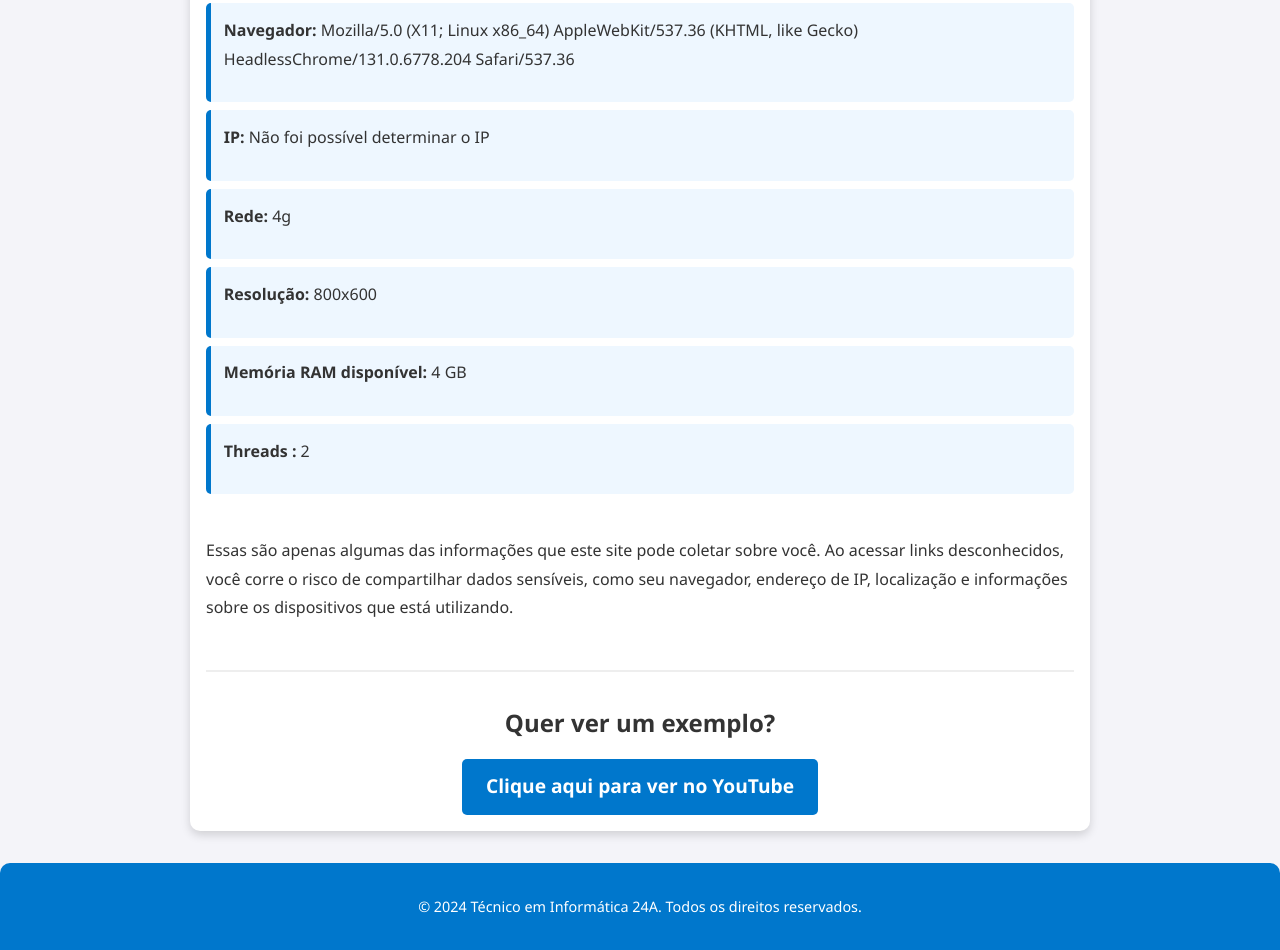
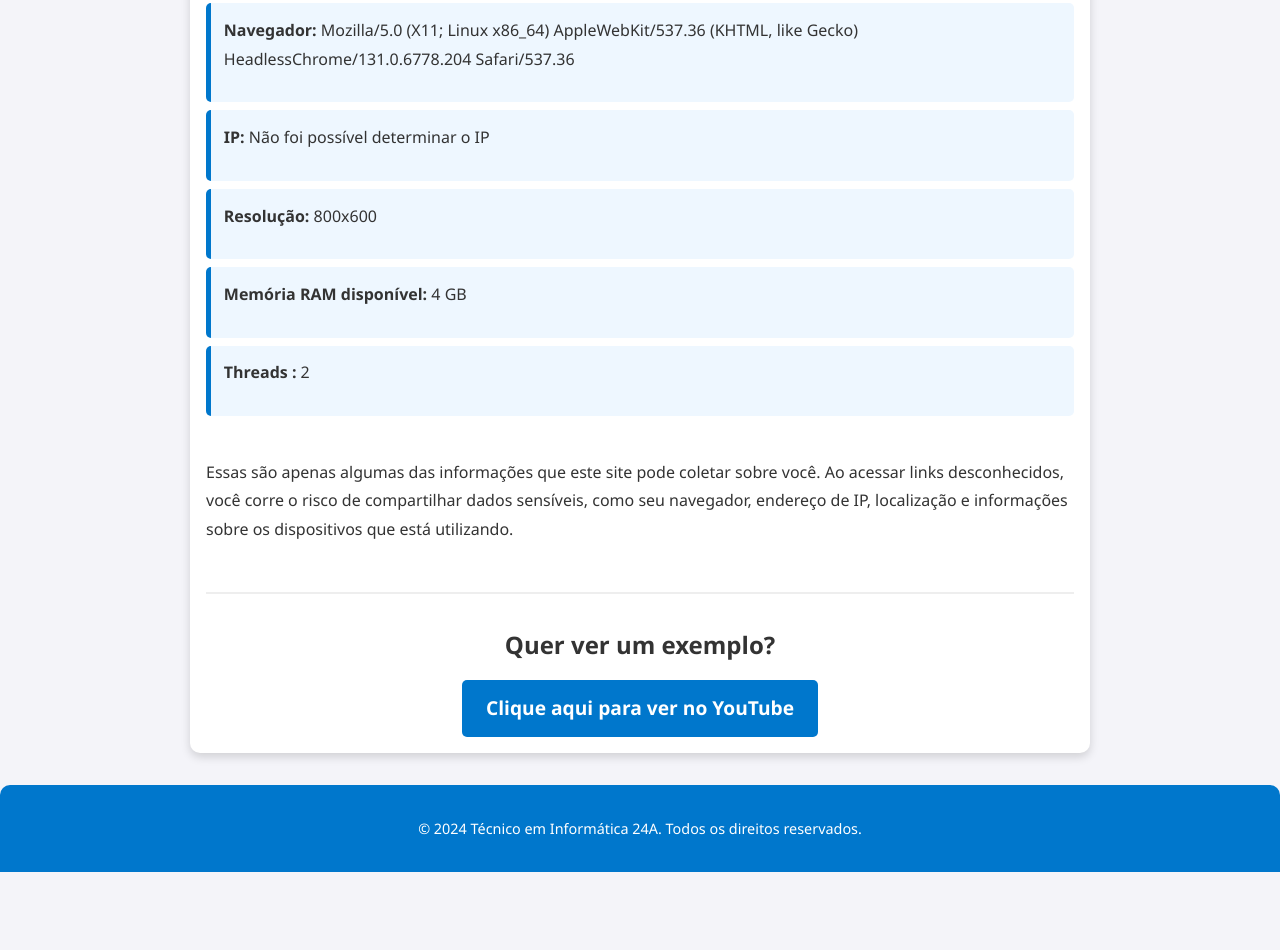
Before and after one commit to PatrickGimenes/seguranca-online, a plain HTML site: page index.html in a window 1280 px wide. Shown: the part 1015-1965 px from the top of the page. After the commit the page ends 1887 px from the top, so only its background shows below. Drawn offline with Linux system fonts and the light colour scheme; no server answers.

Commit message:
remove network type

```diff
--- a/index.html
+++ b/index.html
@@ -87,9 +87,9 @@
           <li>
             <p><strong>IP:</strong> <span id="ip"></span></p>
           </li>
-          <li>
+          <!-- <li>
             <p><strong>Rede:</strong> <span id="network"></span></p>
-          </li>
+          </li>-->
           <li>
             <p><strong>Resolução:</strong> <span id="tela"></span></p>
           </li>
--- a/script.js
+++ b/script.js
@@ -14,10 +14,10 @@ document.addEventListener("DOMContentLoaded", () => {
     });
 
   // Coletando informações de rede
-  const network = navigator.connection
-    ? navigator.connection.effectiveType
-    : "Desconhecido";
-  document.getElementById("network").textContent = network;
+  // const network = navigator.connection
+  //   ? navigator.connection.effectiveType
+  //   : "Desconhecido";
+  // document.getElementById("network").textContent = network;
 
   // Coletando informações de hardware (só informações básicas, como o dispositivo de tela)
   const tela = `${screen.width}x${screen.height}`;
```
